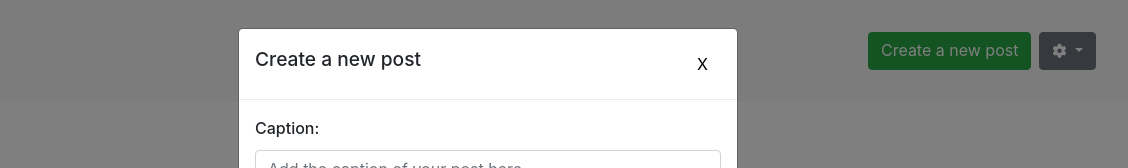
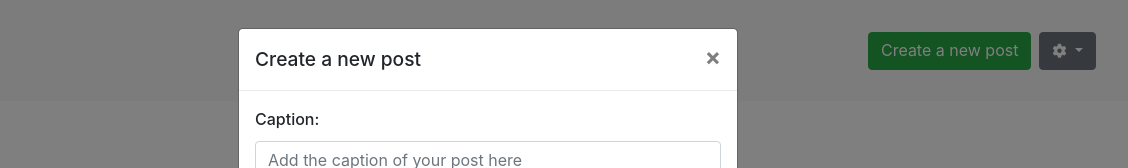
Before and after one commit to 4GeeksAcademy/giulianac-Instagram-Photo-Feed-with-Bootstrap, a plain HTML site: page index.html in a window 1280 px wide. Both pictures are taken after a click on the button "Create a new post". Shown: the top 168 px of the page, 152-1280 px from the left. Drawn offline with nearby package versions, Linux system fonts and the light colour scheme.

Commit message:
Final Version

```diff
--- a/index.html
+++ b/index.html
@@ -28,7 +28,9 @@
               <div class="modal-content">
                 <div class="modal-header">
                   <h2 class="modal-title" id="postmodalLabel" style="font-size: larger;">Create a new post</h5>
-                  <button type="button" class="btn btn-close bg-transparent" data-dismiss="modal" aria-label="Close">X</button>
+                    <button type="button" class="close" data-dismiss="modal" aria-label="Close">
+                      <span aria-hidden="true">&times;</span>
+                    </button>
                 </div>
                 <div class="modal-body">
                   <form>
```
